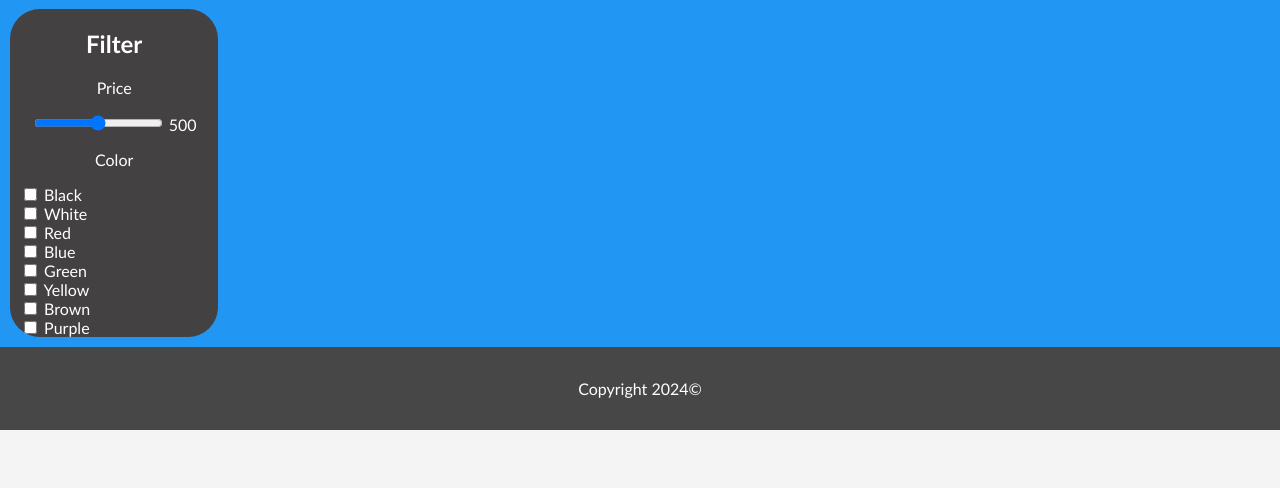
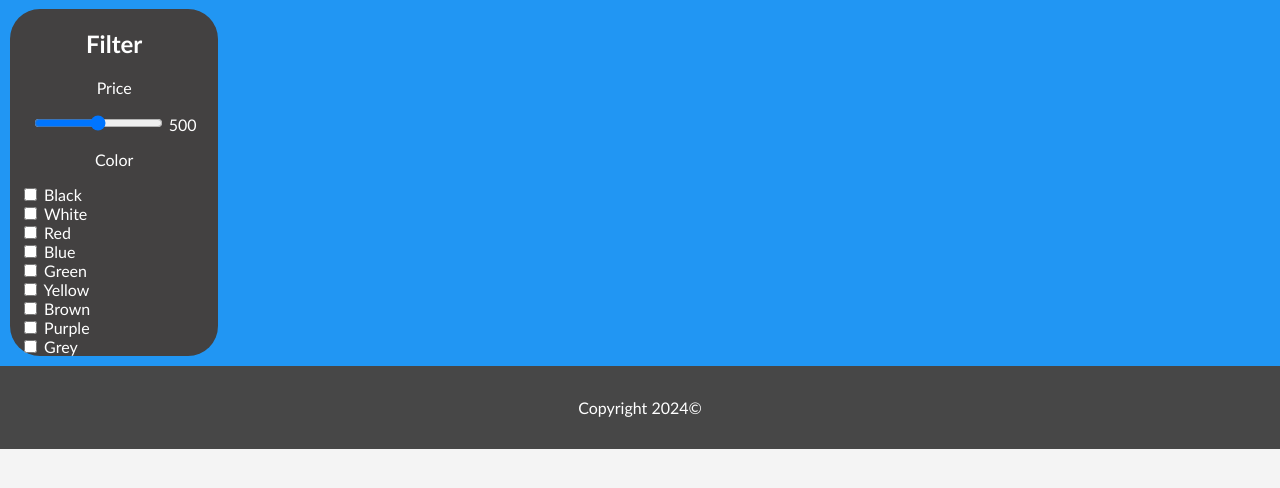
Before and after one commit to DBGY-Nacka/projekt-1-tital00s-kalle, a Flask app: template templates/index.html in a window 1280 px wide. Shown: the part 199-687 px from the top of the page. Run offline with Flask 3, Linux system fonts and the light colour scheme; the template is opened without the code that fills it, so the values that code supplies are empty.

Commit message:
grrr slay nya bilder

```diff
--- a/templates/index.html
+++ b/templates/index.html
@@ -45,6 +45,8 @@
                 <label for="Brown"> Brown</label><br>
                 <input type="checkbox" id="Purple" name="Purple" value="color">
                 <label for="Purple"> Purple</label><br>
+                <input type="checkbox" id="Grey" name="Grey" value="color">
+                <label for="Grey"> Grey</label><br>
             <div>
         </aside>
 
```
Also changed, not shown: static/images/200000_tons_pure_democracy.jpg (added), static/images/funny_guy.jpg (added), static/images/funny_looking_dog.jpg (added), static/images/nerf.jpg (added), static/images/nerf_car.jpg (added), static/images/peppa.jpg (added), webshop.db, 1 other file.
